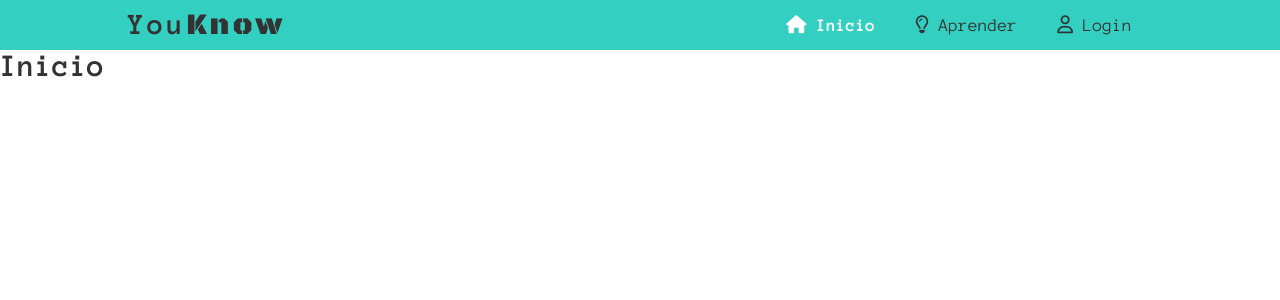
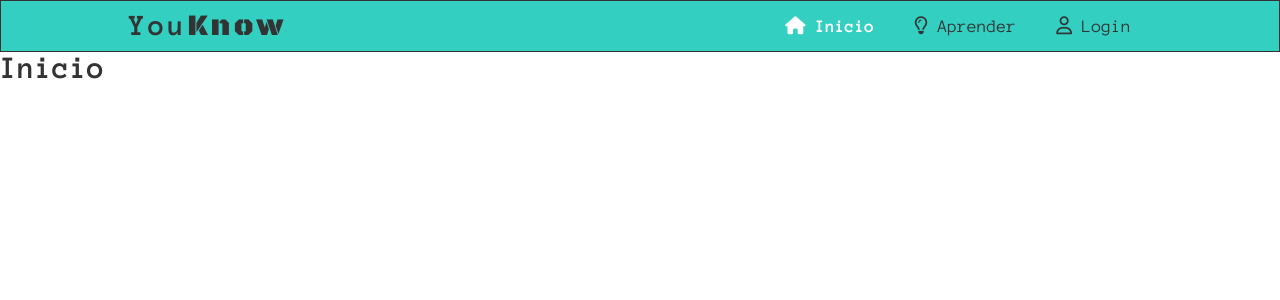
Before and after one commit to JoaSebas/YouKnow, a Vue app in the folder youknow/: page / in a window 1280 px wide. Shown: the top 300 px of the page. Built offline with nearby package versions, Linux system fonts and the light colour scheme.

Commit message:
Stilo del menu borde
He cambiado el borde del menu

```diff
--- a/youknow/src/components/Menu.vue
+++ b/youknow/src/components/Menu.vue
@@ -18,6 +18,7 @@
     padding: 0 10%;
     height: 50px;
     align-items: center;
+    border: 1px solid #333;
 
 }
 
```
